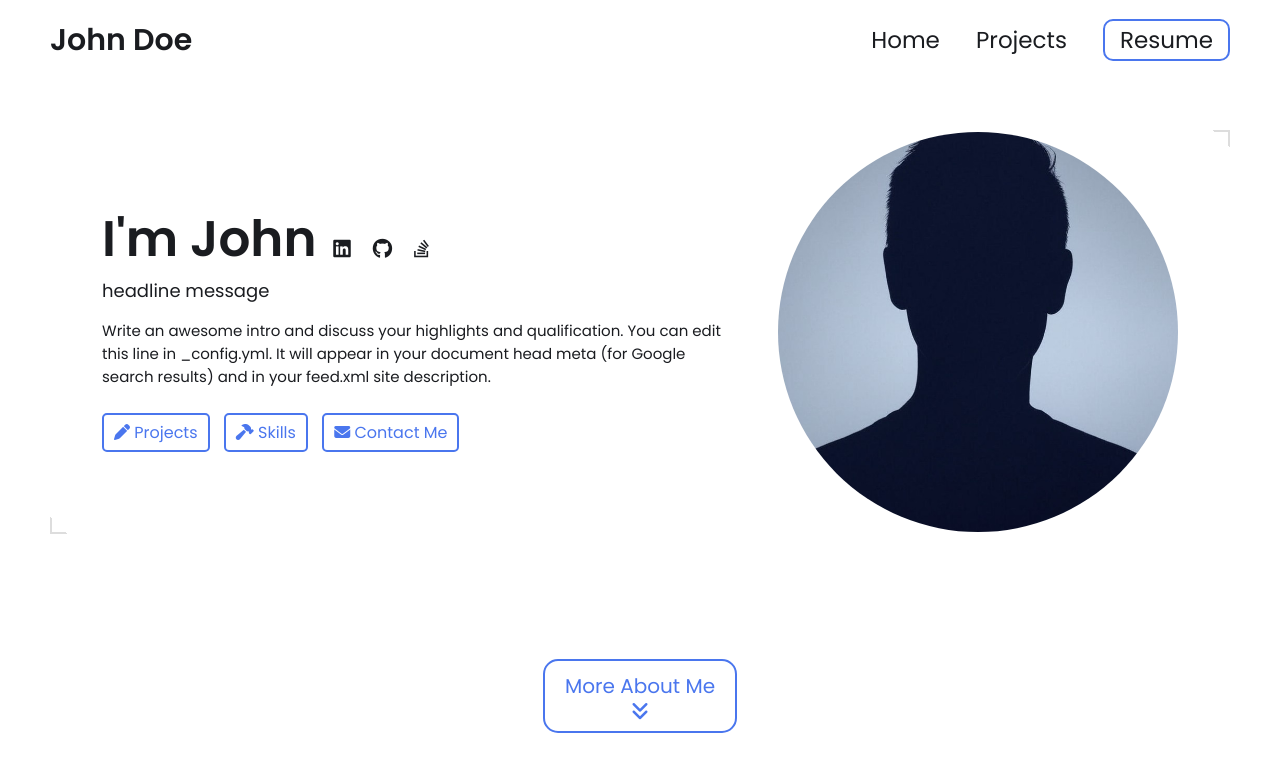
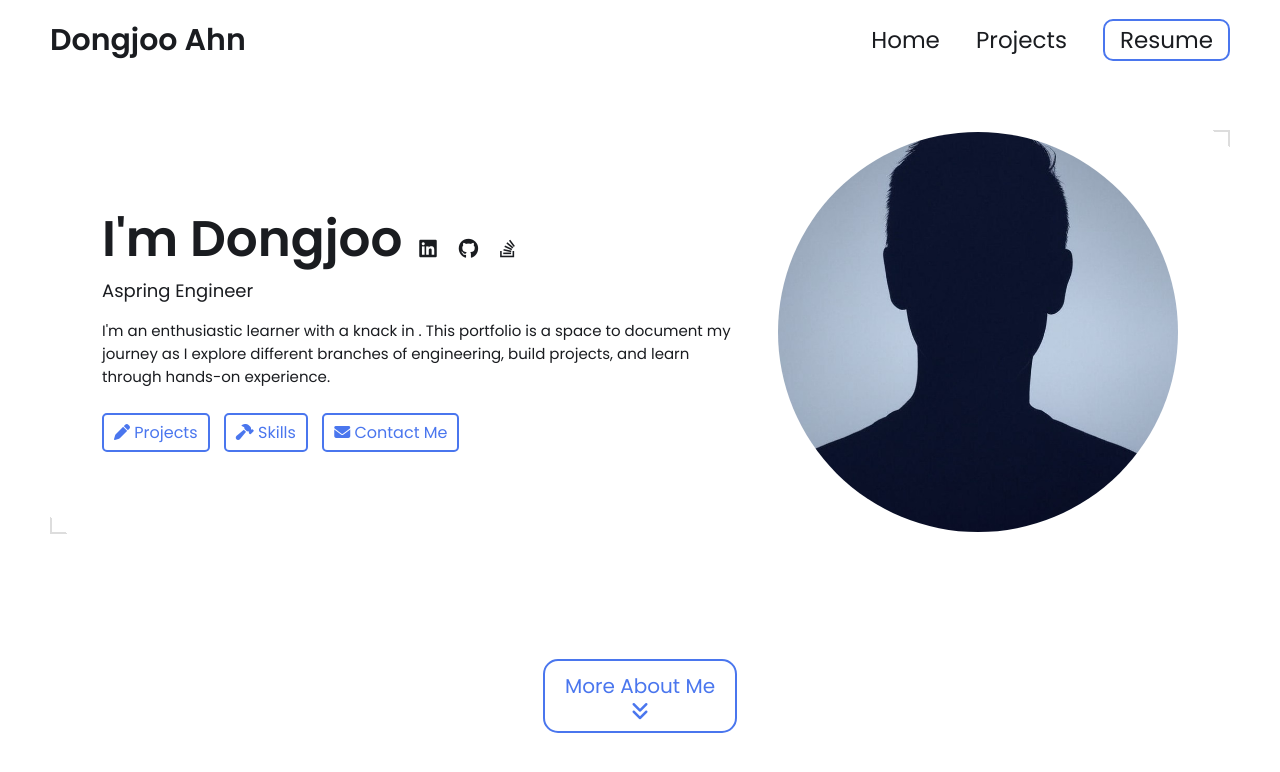
Before and after one commit to dja517/dja517.github.io, a Jekyll site: the page built from index.html, in a window 1280 px wide and 900 px high. Shown: the top 772 px of the window. Built offline with Jekyll 4.4.1, drawn with Linux system fonts in a browser that asks for light colours; some of the changed text lies outside the part shown.

Commit message:
Update _config.yml

```diff
--- a/_config.yml
+++ b/_config.yml
@@ -7,17 +7,16 @@
 
 # Main Page Setup
 
-title: John Doe's Portfolio # This is what shows up in the tab of the browser
+title: Dongjoo Ahn's Portfolio # This is what shows up in the tab of the browser
 
 
 
 # Hero Section
-name: John Doe
-headline: headline message
+name: Dongjoo Ahn
+headline: Aspring Engineer
 description: >- # dont remove this line. this will ignore all new lines until the next section
-  Write an awesome intro and discuss your highlights and qualification. You can edit this
-  line in _config.yml. It will appear in your document head meta (for
-  Google search results) and in your feed.xml site description.
+  I'm an enthusiastic learner with a knack in . This portfolio is a space to document my journey as I explore different branches of
+  engineering, build projects, and learn through hands-on experience.
 
 # Place your profile image in /assets/images/profile-image/folder and edit the file name
 profile_image: ./assets/images/profile-image/avatar.jpeg
@@ -25,7 +24,7 @@ profile_image: ./assets/images/profile-image/avatar.jpeg
 
 # Link your resume
 # You can place your resume in assets/resume/{resume file.pdf} or add external link such as pdf saved in google drive
-resume-url: https://drive.google.com/file/d/13Z3duVzh-gguPU5r03oJVEE6rV9rd3DS/view?usp=sharing
+resume-url:
 
 
 # Set up external links - this will show up as small icons next to your name.
@@ -49,26 +48,18 @@ skills:
     tools:
     - Onshape
     - Solidworks
-    - Creo
     - Fusion 360 (Autodesk)
-    - Blender (for complex shapes or animations)
     - Siemens NX
-    - Inventor (Autodesk)
     - CATIA (Dassault Systèmes)
   - category: Prototyping
     tools:
-    - SLA
     - CNC
     - FDM
     - SLS
-    - DMLS
-    - PolyJet Printing
-    - Vacuum Casting
     - Laser Cutting
-    - Water Jet Cutting
     - Arduino / Raspberry Pi
     - Breadboarding for circuit testing
-  - category: Design Standards / Practices
+  - category: Programming
     tools:
     - GD&T ASME Y14
     - ISO fits and tolerances
```
